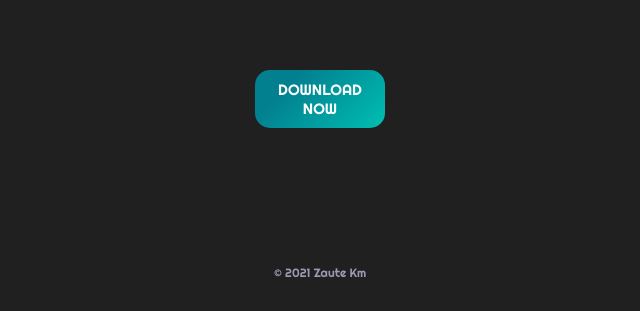
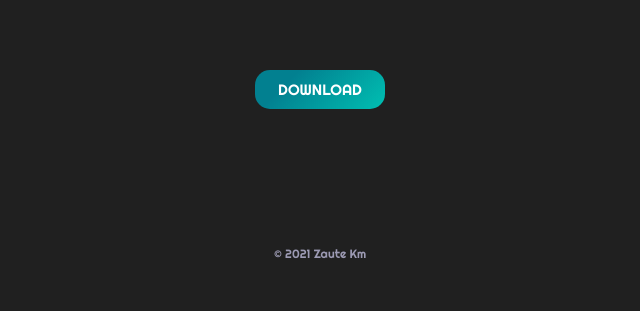
Before and after one commit to ZauteKm/YouTube-Downloader, a website: page index.html in a window 1280 px wide. Shown: the part 494-805 px from the top of the page, without its empty margins (320-960 px from the left). Drawn offline with Linux system fonts and the light colour scheme; a web font is replaced by a local one.

Commit message:
Update index.html

```diff
--- a/index.html
+++ b/index.html
@@ -45,7 +45,7 @@
                 </div>
       <br><br>
       <div id="downloadSnack">
-      <button onclick="download()" class="button">Download Now</button>
+      <button onclick="download()" class="button">Download</button>
       </div>
       <br><br><br><br>
       <br>
```
